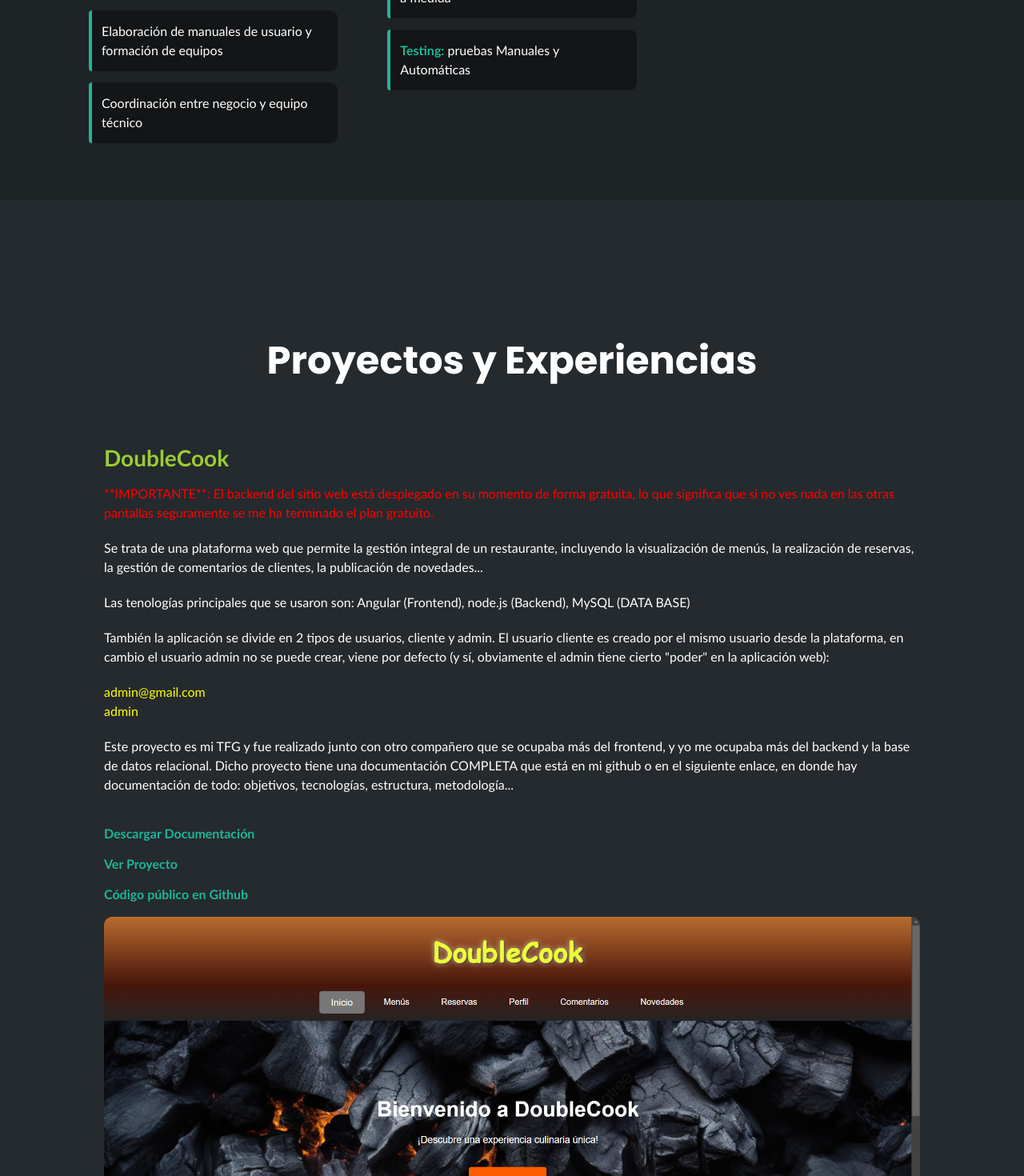
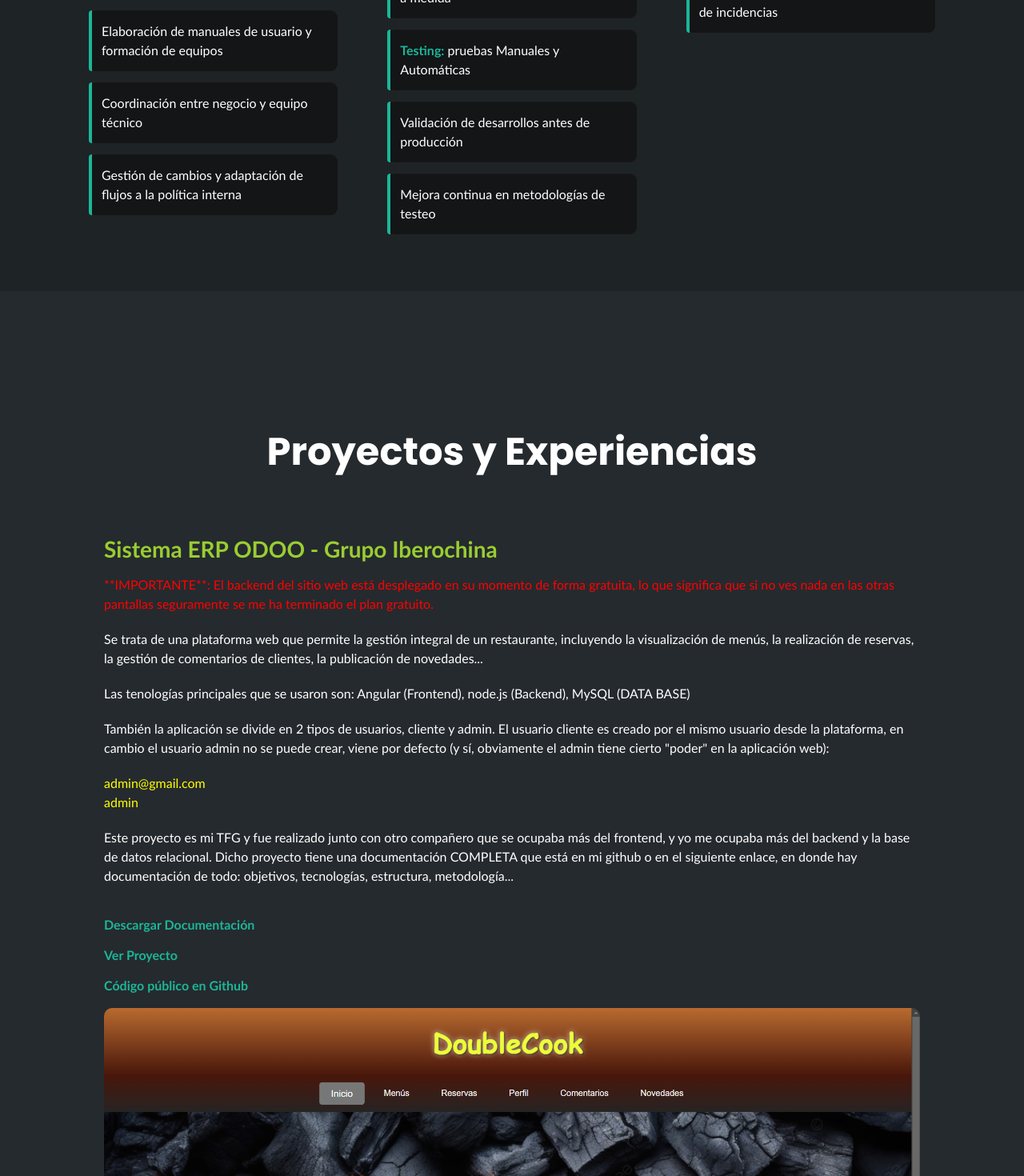
Before and after one commit to MingBaoWei/Portafolio, an Angular app in the folder mi-portafolio/: page /projects in a window 1280 px wide. Shown: the part 2420-3890 px from the top of the page at 80% size. Built offline with nearby package versions, Linux system fonts and the light colour scheme.

Commit message:
UPDATE:: Skills and Experiences

```diff
--- a/mi-portafolio/src/app/projects/projects.component.html
+++ b/mi-portafolio/src/app/projects/projects.component.html
@@ -2,11 +2,59 @@
   <div class="contenido-seccion">
       <h2>Proyectos y Experiencias</h2>
       <div class="fila">
-          <!-- Proyecto 1 -->
+          <!-------------------------------- Proyecto -------------------------------------->
+          <div class="col project">
+            <div class="project-content">
+                <div class="project-description">
+                    <h3>Sistema ERP ODOO - Grupo Iberochina</h3>
+                    <p style="color: red;">
+                      **IMPORTANTE**: El backend del sitio web está desplegado en su momento de forma gratuita, lo que significa que si
+                      no ves nada en las otras pantallas seguramente se me ha terminado el plan gratuito.
+                    </p>
+                    <p>
+                      Se trata de una plataforma web que permite la gestión integral de un
+                      restaurante, incluyendo la visualización de menús, la realización de reservas, la
+                      gestión de comentarios de clientes, la publicación de novedades...
+                    </p>
+                    <p>
+                      Las tenologías principales que se usaron son: Angular (Frontend), node.js (Backend), MySQL (DATA BASE)
+                    </p>
+                    <p>
+                      También la aplicación se divide en 2 tipos de usuarios, cliente y admin.
+                      El usuario cliente es creado por el mismo usuario desde la plataforma, en cambio el usuario admin
+                      no se puede crear, viene por defecto (y sí, obviamente el admin tiene cierto "poder" en la aplicación web):
+                    </p>
+                    <p style="color: yellow;">
+                      admin&#64;gmail.com
+                      <br>
+                      admin
+                    </p>
+                    <p>
+                      Este proyecto es mi TFG y fue realizado junto con otro compañero que se ocupaba más del frontend,
+                      y yo me ocupaba más del backend y la base de datos relacional. Dicho proyecto tiene una documentación COMPLETA
+                      que está en mi github o en el siguiente enlace, en donde hay documentación de todo: objetivos, tecnologías, estructura, metodología...
+                    </p>
+                    <br>
+                    <a href="assets/src/Documentación.zip" download="documentacion_doublecook" target="_blank" class="project-link">
+                      Descargar Documentación
+                    </a>
+                    <br><br>
+                    <a href="https://mingbaowei.github.io/fullstack-application/" target="_blank" class="project-link">Ver Proyecto</a>
+                    <br><br>
+                    <a href="https://github.com/MingBaoWei/fullstack-application" target="_blank" class="project-link">Código público en Github</a>
+                    <br><br>
+
+                    <div class="project-image">
+                      <img src="assets/img/doublecook.png" alt="Proyecto 1">
+                    </div>
+                </div>
+            </div>
+        </div>
+          <!-------------------------- Proyecto 2 ----------------------------------->
           <div class="col project">
               <div class="project-content">
                   <div class="project-description">
-                      <h3>DoubleCook</h3>
+                      <h3>DoubleCook - TFG</h3>
                       <p style="color: red;">
                         **IMPORTANTE**: El backend del sitio web está desplegado en su momento de forma gratuita, lo que significa que si
                         no ves nada en las otras pantallas seguramente se me ha terminado el plan gratuito.
--- a/mi-portafolio/src/app/skills/skills.component.html
+++ b/mi-portafolio/src/app/skills/skills.component.html
@@ -10,6 +10,7 @@
                     <li>QA y Testing funcional/técnico (manual y automatizado)</li>
                     <li>Elaboración de manuales de usuario y formación de equipos</li>
                     <li>Coordinación entre negocio y equipo técnico</li>
+                    <li>Gestión de cambios y adaptación de flujos a la política interna</li>
                 </ul>
             </div>
             <div class="col">
@@ -19,14 +20,17 @@
                     <li><strong>Bases de datos:</strong> PL/SQL, SQL, PostgreSQL</li>
                     <li><strong>ERP Odoo:</strong> personalización, flujos de trabajo, módulos estándar y desarrollos a medida</li>
                     <li><strong>Testing:</strong> pruebas Manuales y Automáticas</li>
+                    <li>Validación de desarrollos antes de producción</li>
+                    <li>Mejora continua en metodologías de testeo</li>
                 </ul>
             </div>
             <div class="col">
                 <h3>Otros Skills</h3>
                 <ul class="lista-skills">
                     <li>Gestión de proyectos (coordinación funcional–técnica)</li>
-                    <li>Documentación y mejora continua</li>
+                    <li>Documentación funcional y técnica, Formación interna</li>
                     <li>Visión 360° de procesos empresariales</li>
+                    <li>Gestión de prioridades y seguimiento de incidencias</li>
                 </ul>
             </div>
         </div>
```
